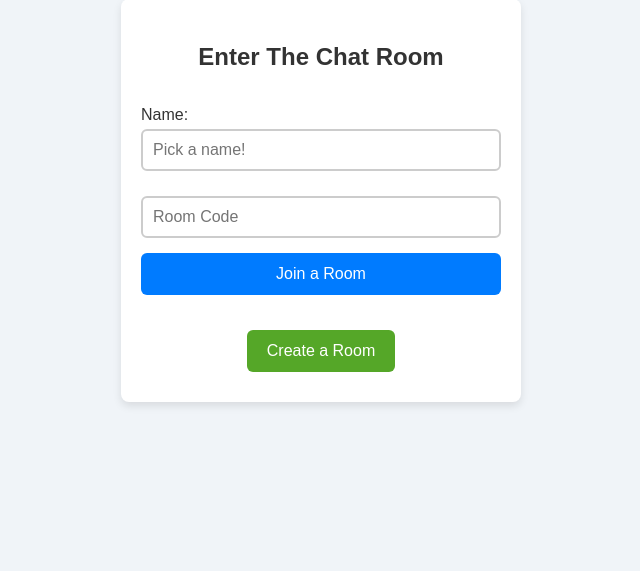
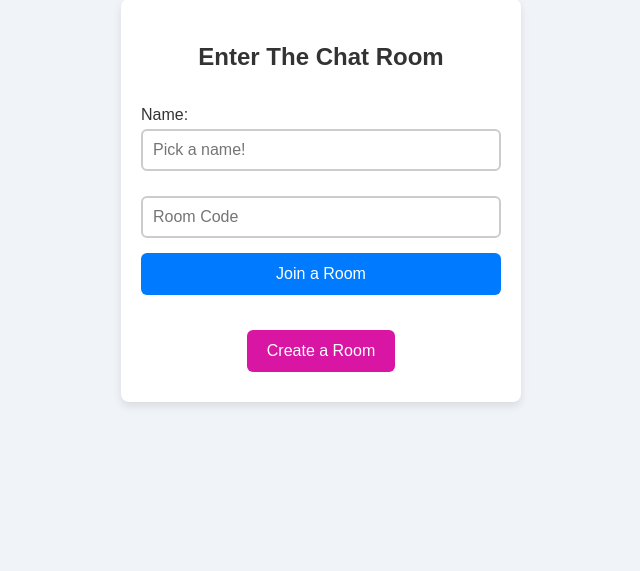
Before and after one commit to Yaman-kumarsahu/DevOpsProj, a Flask app: page / in a window 1280 px wide. Shown: the part 208-779 px from the top of the page, without its empty margins (319-959 px from the left). Run offline with Flask 3, Linux system fonts and the light colour scheme; parts of the project's set-up code (start-up, migrations or seed data) failed here and were passed over; some libraries are stand-ins or nearby versions.

Commit message:
added css

```diff
--- a/static/css/style.css
+++ b/static/css/style.css
@@ -64,7 +64,8 @@ button:hover {
 }
 
 .create-btn {
-  background-color: #55a728;
+  background-color: #d915a4;
+
 }
 
 .create-btn:hover {
```
